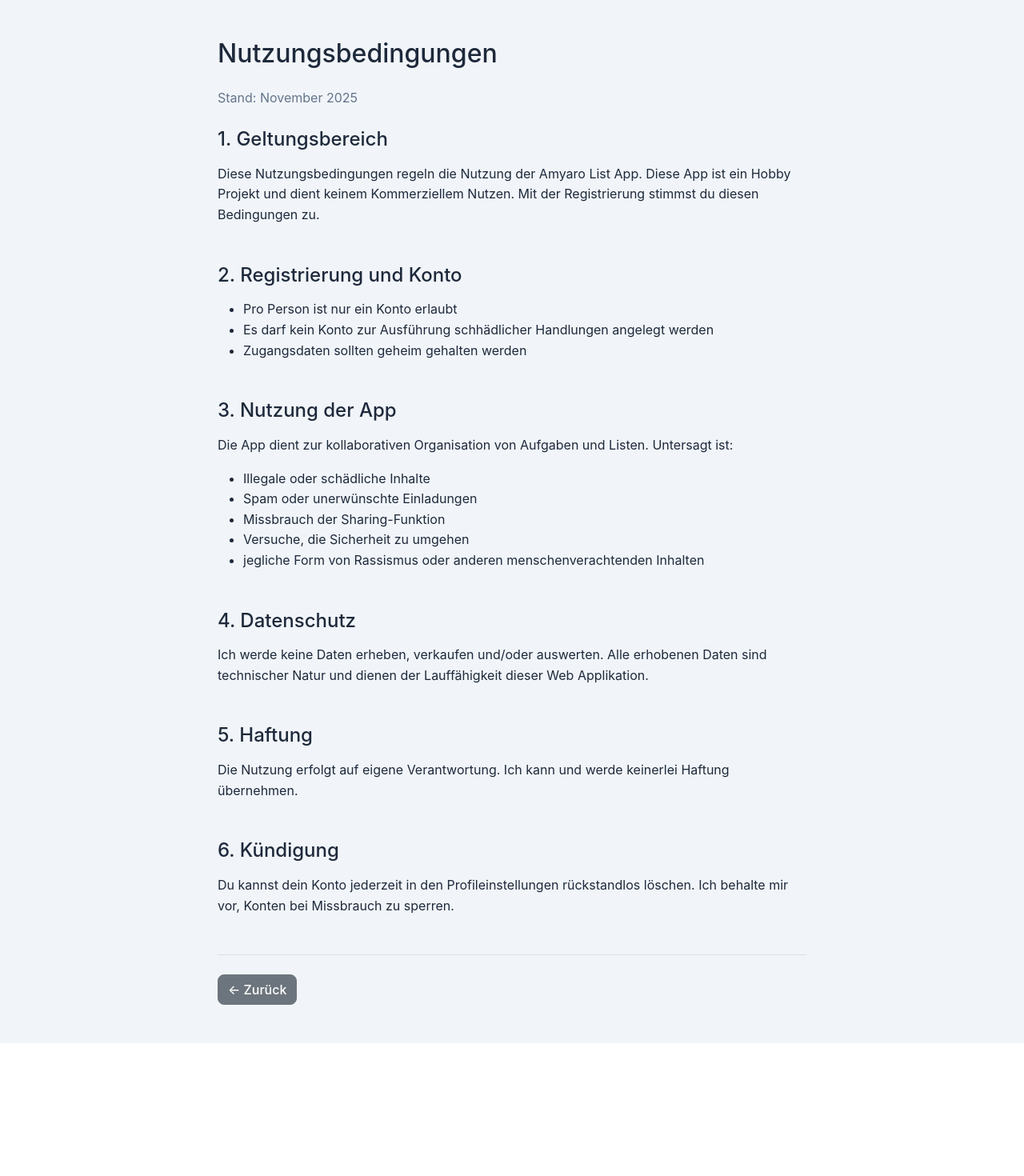
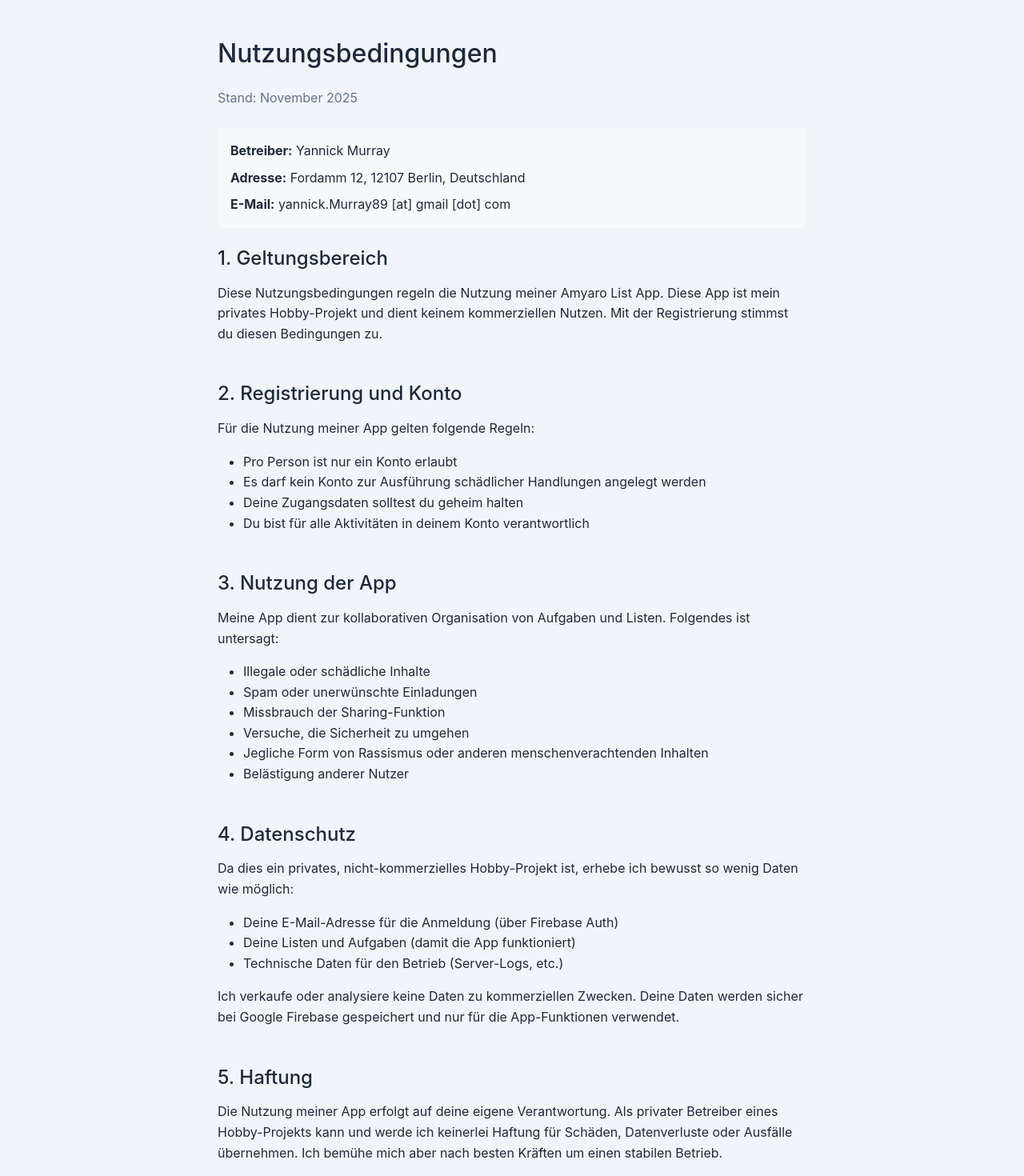
Before and after one commit to Yannick-Murray/Amyaro-Firebase, a React (Vite) app: page /terms in a window 1280 px wide. Shown: the top 1470 px of the page at 80% size. Before the commit the page ends 1304 px from the top, so only its background shows below. Built offline with nearby package versions, Linux system fonts and the light colour scheme; no server answers; the HTML template or start-up script is replaced by a standard one.

Commit message:
deleted privacyPolicy

```diff
--- a/package.json
+++ b/package.json
@@ -1,7 +1,7 @@
 {
   "name": "amyaro-firebase",
   "private": true,
-  "version": "1.0.1",
+  "version": "1.0.3",
   "type": "module",
   "scripts": {
     "dev": "vite",
--- a/src/App.tsx
+++ b/src/App.tsx
@@ -9,7 +9,6 @@
 import ListDetail from './pages/ListDetail';
 import Profile from './pages/Profile';
 import AuthAction from './pages/AuthAction';
-import PrivacyPolicy from './pages/PrivacyPolicy';
 import TermsOfService from './pages/TermsOfService';
 import Impressum from './pages/Impressum';
 import './App.css';
@@ -69,8 +68,7 @@
           </ProtectedRoute>
         } />
 
-        {/* 🔒 GDPR: Legal Pages */}
-        <Route path="/privacy" element={<PrivacyPolicy />} />
+        {/* Legal Pages */}
         <Route path="/terms" element={<TermsOfService />} />
         <Route path="/impressum" element={<Impressum />} />
 
--- a/src/components/Layout/Layout.tsx
+++ b/src/components/Layout/Layout.tsx
@@ -152,11 +152,8 @@
             <Link to="/impressum" className="text-muted text-decoration-none me-3">
               Impressum
             </Link>
-            <Link to="/terms" className="text-muted text-decoration-none me-3">
+            <Link to="/terms" className="text-muted text-decoration-none">
               Nutzungsbedingungen
-            </Link>
-            <Link to="/privacy" className="text-muted text-decoration-none">
-              Datenschutz
             </Link>
           </div>
         </div>
--- a/src/pages/Impressum.tsx
+++ b/src/pages/Impressum.tsx
@@ -16,14 +16,12 @@
             </p>
           </section>
 
-          <section className="mb-4">
+            <section className="mb-4">
             <h2 className="h5 mb-3">Kontakt</h2>
             <p>
-              E-Mail: yannick.Murray89@gmail.com
+              E-Mail: yannick.Murray89 [at] gmail [dot] com
             </p>
-          </section>
-
-          <section className="mb-4">
+          </section>          <section className="mb-4">
             <h2 className="h5 mb-3">Hinweis</h2>
             <p className="text-muted">
               Diese App ist ein privates, nicht-kommerzielles Hobby-Projekt.
--- a/src/pages/PrivacyPolicy.tsx
+++ /dev/null
@@ -1,99 +0,0 @@
-const PrivacyPolicy = () => {
-  return (
-    <div className="container py-5">
-      <div className="row justify-content-center">
-        <div className="col-lg-8">
-          <h1 className="h2 mb-4">Datenschutzerklärung</h1>
-
-          <p className="text-muted mb-4">
-            Stand: November 2025
-          </p>
-
-          <section className="mb-5">
-            <h2 className="h4 mb-3">1. Verantwortlicher</h2>
-            <p>
-              Verantwortlicher für die Datenverarbeitung auf dieser Website ist:<br/>
-              [Ihr Name/Unternehmen]<br/>
-              [Adresse]<br/>
-              E-Mail: [E-Mail-Adresse]
-            </p>
-          </section>
-
-          <section className="mb-5">
-            <h2 className="h4 mb-3">2. Erhebung und Speicherung personenbezogener Daten</h2>
-            <p>
-              Wir erheben und verwenden Ihre personenbezogenen Daten nur, soweit dies zur
-              Bereitstellung unserer Dienste erforderlich ist:
-            </p>
-            <ul>
-              <li><strong>E-Mail-Adresse:</strong> Für die Kontoerstellung und -verwaltung</li>
-              <li><strong>Anzeigename:</strong> Zur Personalisierung Ihres Profils</li>
-              <li><strong>Listen und Todo-Items:</strong> Für die Funktionalität der App</li>
-            </ul>
-          </section>
-
-          <section className="mb-5">
-            <h2 className="h4 mb-3">3. Rechtsgrundlage der Verarbeitung</h2>
-            <p>
-              Die Verarbeitung erfolgt auf Grundlage Ihrer Einwilligung (Art. 6 Abs. 1 lit. a DSGVO)
-              und zur Erfüllung des Vertrags (Art. 6 Abs. 1 lit. b DSGVO).
-            </p>
-          </section>
-
-          <section className="mb-5">
-            <h2 className="h4 mb-3">4. Firebase und Google</h2>
-            <p>
-              Diese App nutzt Firebase von Google für:
-            </p>
-            <ul>
-              <li>Authentifizierung</li>
-              <li>Datenspeicherung (Firestore)</li>
-            </ul>
-            <p>
-              Weitere Informationen finden Sie in der{' '}
-              <a
-                href="https://policies.google.com/privacy"
-                target="_blank"
-                rel="noopener noreferrer"
-                className="text-decoration-none"
-              >
-                Google Datenschutzerklärung
-              </a>.
-            </p>
-          </section>
-
-          <section className="mb-5">
-            <h2 className="h4 mb-3">5. Ihre Rechte</h2>
-            <p>Sie haben folgende Rechte bezüglich Ihrer personenbezogenen Daten:</p>
-            <ul>
-              <li>Recht auf Auskunft (Art. 15 DSGVO)</li>
-              <li>Recht auf Berichtigung (Art. 16 DSGVO)</li>
-              <li>Recht auf Löschung (Art. 17 DSGVO)</li>
-              <li>Recht auf Einschränkung der Verarbeitung (Art. 18 DSGVO)</li>
-              <li>Recht auf Datenübertragbarkeit (Art. 20 DSGVO)</li>
-              <li>Widerspruchsrecht (Art. 21 DSGVO)</li>
-            </ul>
-          </section>
-
-          <section className="mb-5">
-            <h2 className="h4 mb-3">6. Kontakt</h2>
-            <p>
-              Bei Fragen zum Datenschutz kontaktieren Sie uns unter: [E-Mail-Adresse]
-            </p>
-          </section>
-
-          <div className="mt-5 pt-4 border-top">
-            <button
-              onClick={() => window.history.back()}
-              className="btn btn-secondary"
-            >
-              ← Zurück
-            </button>
-          </div>
-        </div>
-      </div>
-    </div>
-  );
-};
-
-export default PrivacyPolicy;
--- a/src/pages/TermsOfService.tsx
+++ b/src/pages/TermsOfService.tsx
@@ -9,55 +9,85 @@
             Stand: November 2025
           </p>
 
+          <div className="mb-4 p-3 bg-light rounded">
+            <p className="mb-2"><strong>Betreiber:</strong> Yannick Murray</p>
+            <p className="mb-2"><strong>Adresse:</strong> Fordamm 12, 12107 Berlin, Deutschland</p>
+            <p className="mb-0"><strong>E-Mail:</strong> yannick.Murray89 [at] gmail [dot] com</p>
+          </div>
+
           <section className="mb-5">
             <h2 className="h4 mb-3">1. Geltungsbereich</h2>
             <p>
-              Diese Nutzungsbedingungen regeln die Nutzung der Amyaro List App.
-              Diese App ist ein Hobby Projekt und dient keinem Kommerziellem Nutzen.
+              Diese Nutzungsbedingungen regeln die Nutzung meiner Amyaro List App.
+              Diese App ist mein privates Hobby-Projekt und dient keinem kommerziellen Nutzen.
               Mit der Registrierung stimmst du diesen Bedingungen zu.
             </p>
           </section>
 
           <section className="mb-5">
             <h2 className="h4 mb-3">2. Registrierung und Konto</h2>
+            <p>Für die Nutzung meiner App gelten folgende Regeln:</p>
             <ul>
               <li>Pro Person ist nur ein Konto erlaubt</li>
-              <li>Es darf kein Konto zur Ausführung schhädlicher Handlungen angelegt werden</li>
-              <li>Zugangsdaten sollten geheim gehalten werden</li>
+              <li>Es darf kein Konto zur Ausführung schädlicher Handlungen angelegt werden</li>
+              <li>Deine Zugangsdaten solltest du geheim halten</li>
+              <li>Du bist für alle Aktivitäten in deinem Konto verantwortlich</li>
             </ul>
           </section>
 
           <section className="mb-5">
             <h2 className="h4 mb-3">3. Nutzung der App</h2>
-            <p>Die App dient zur kollaborativen Organisation von Aufgaben und Listen. Untersagt ist:</p>
+            <p>Meine App dient zur kollaborativen Organisation von Aufgaben und Listen. Folgendes ist untersagt:</p>
             <ul>
               <li>Illegale oder schädliche Inhalte</li>
               <li>Spam oder unerwünschte Einladungen</li>
-              <li>Missbrauch der Sharing-Funktion</li>
+             <li>Missbrauch der Sharing-Funktion</li>
               <li>Versuche, die Sicherheit zu umgehen</li>
-              <li>jegliche Form von Rassismus oder anderen menschenverachtenden Inhalten</li>
+              <li>Jegliche Form von Rassismus oder anderen menschenverachtenden Inhalten</li>
+              <li>Belästigung anderer Nutzer</li>
             </ul>
           </section>
 
           <section className="mb-5">
             <h2 className="h4 mb-3">4. Datenschutz</h2>
             <p>
-              Ich werde keine Daten erheben, verkaufen und/oder auswerten. Alle erhobenen Daten sind technischer Natur und dienen der Lauffähigkeit dieser Web Applikation.
+              Da dies ein privates, nicht-kommerzielles Hobby-Projekt ist, erhebe ich bewusst so wenig Daten wie möglich:
+            </p>
+            <ul>
+              <li>Deine E-Mail-Adresse für die Anmeldung (über Firebase Auth)</li>
+              <li>Deine Listen und Aufgaben (damit die App funktioniert)</li>
+              <li>Technische Daten für den Betrieb (Server-Logs, etc.)</li>
+            </ul>
+            <p>
+              Ich verkaufe oder analysiere keine Daten zu kommerziellen Zwecken.
+              Deine Daten werden sicher bei Google Firebase gespeichert und nur für die App-Funktionen verwendet.
             </p>
           </section>
 
           <section className="mb-5">
             <h2 className="h4 mb-3">5. Haftung</h2>
             <p>
-              Die Nutzung erfolgt auf eigene Verantwortung. Ich kann und werde keinerlei Haftung übernehmen.
+              Die Nutzung meiner App erfolgt auf deine eigene Verantwortung. Als privater Betreiber
+              eines Hobby-Projekts kann und werde ich keinerlei Haftung für Schäden, Datenverluste
+              oder Ausfälle übernehmen. Ich bemühe mich aber nach besten Kräften um einen stabilen Betrieb.
             </p>
           </section>
 
           <section className="mb-5">
             <h2 className="h4 mb-3">6. Kündigung</h2>
             <p>
-              Du kannst dein Konto jederzeit in den Profileinstellungen rückstandlos löschen.
-              Ich behalte mir vor, Konten bei Missbrauch zu sperren.
+              Du kannst dein Konto jederzeit in den Profileinstellungen rückstandslos löschen.
+              Ich behalte mir vor, Konten bei Missbrauch oder Verstößen gegen diese Bedingungen zu sperren.
+              Da dies ein kostenloses Hobby-Projekt ist, gibt es keine Ansprüche auf Wiederherstellung.
+            </p>
+          </section>
+
+          <section className="mb-5">
+            <h2 className="h4 mb-3">7. Änderungen</h2>
+            <p>
+              Ich kann diese Nutzungsbedingungen jederzeit ändern. Wesentliche Änderungen werde ich
+              in der App ankündigen. Bei weiterer Nutzung nach einer Änderung stimmst du den neuen
+              Bedingungen zu.
             </p>
           </section>
 
```
Also changed, not shown: 1 other file (tests, documents, lock files or other folders).
